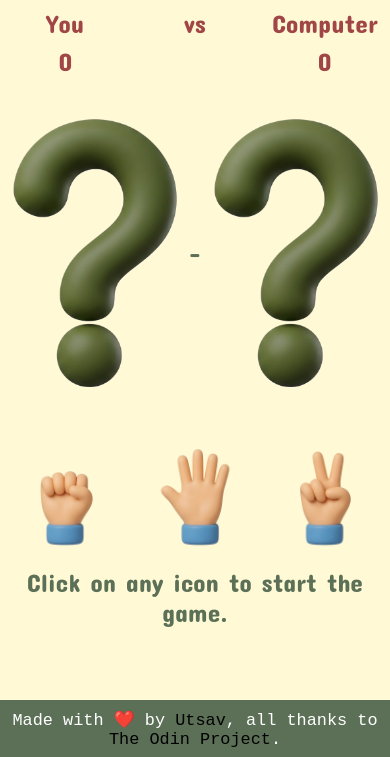
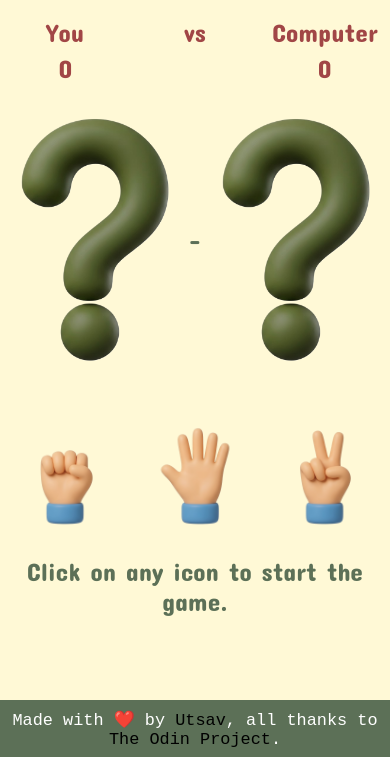
Before and after one commit to Utsav-Khamar/rock-paper-scissor, a plain HTML site: page index.html in a window 390 px wide. Shown: the part 87-844 px from the top of the page. Drawn offline with Linux system fonts and the light colour scheme; a web font is replaced by a local one.

Commit message:
Update spacing for mobile view

```diff
--- a/style.css
+++ b/style.css
@@ -40,7 +40,7 @@ h1 {
 
 /* GAME-MOVES DISPLAY SECTION*/
 .main-1 {
-    height: 50svh;
+    height: 45svh;
     display: flex;
     flex-direction: column;
     align-items: center;
```
